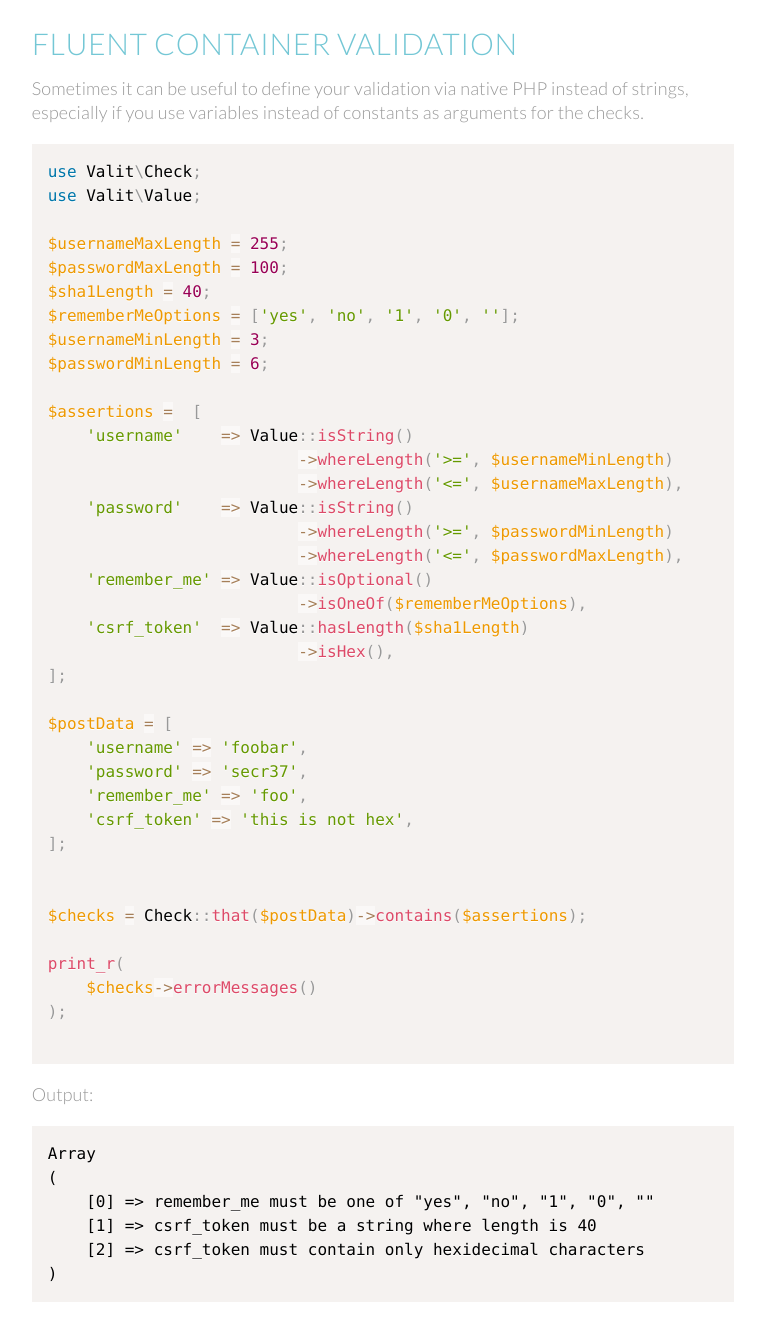
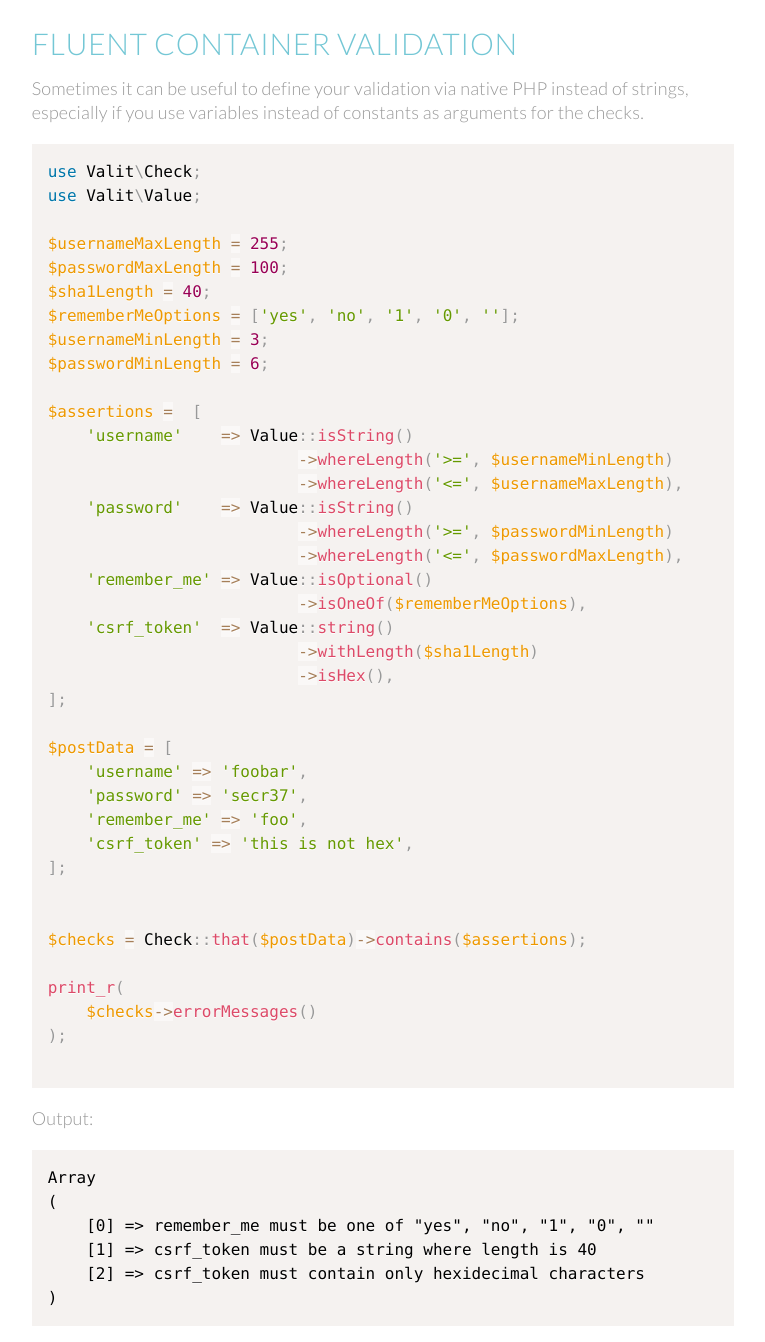
Before and after one commit to moccalotto/moccalotto.github.com, a Jekyll site: the page built from docs/valit/sub/fluent-container-validation.md, in a window 1280 px wide. Shown: the whole page, without its empty margins (257-1022 px from the left). Built offline with Jekyll 4.4.1, drawn with Linux system fonts in a browser that asks for light colours; nearby versions of some CDN libraries; before the commit the page ends 1318 px from its top, so only the background shows below that.

Commit message:
string with length

```diff
--- a/docs/valit/sub/fluent-container-validation.md
+++ b/docs/valit/sub/fluent-container-validation.md
@@ -30,7 +30,8 @@ $assertions =  [
                           ->whereLength('<=', $passwordMaxLength),
     'remember_me' => Value::isOptional()
                           ->isOneOf($rememberMeOptions),
-    'csrf_token'  => Value::hasLength($sha1Length)
+    'csrf_token'  => Value::string()
+                          ->withLength($sha1Length)
                           ->isHex(),
 ];
 
```
